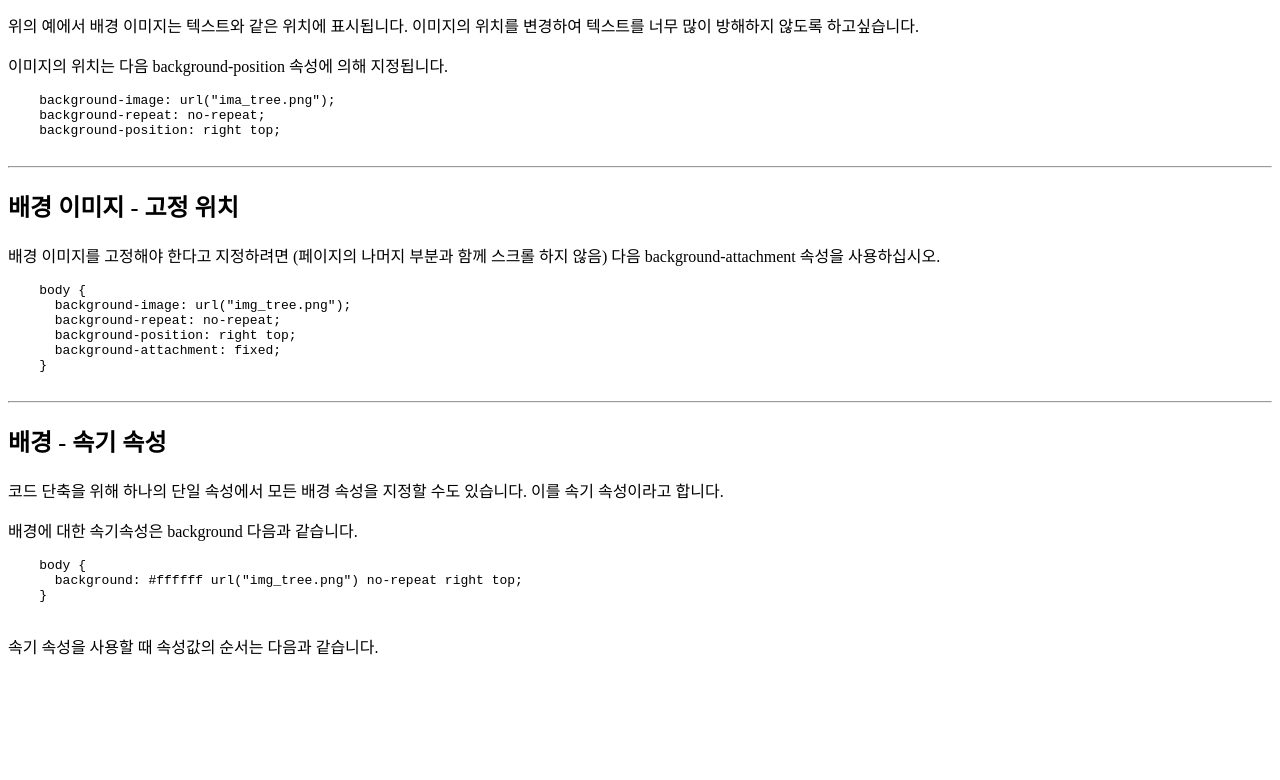
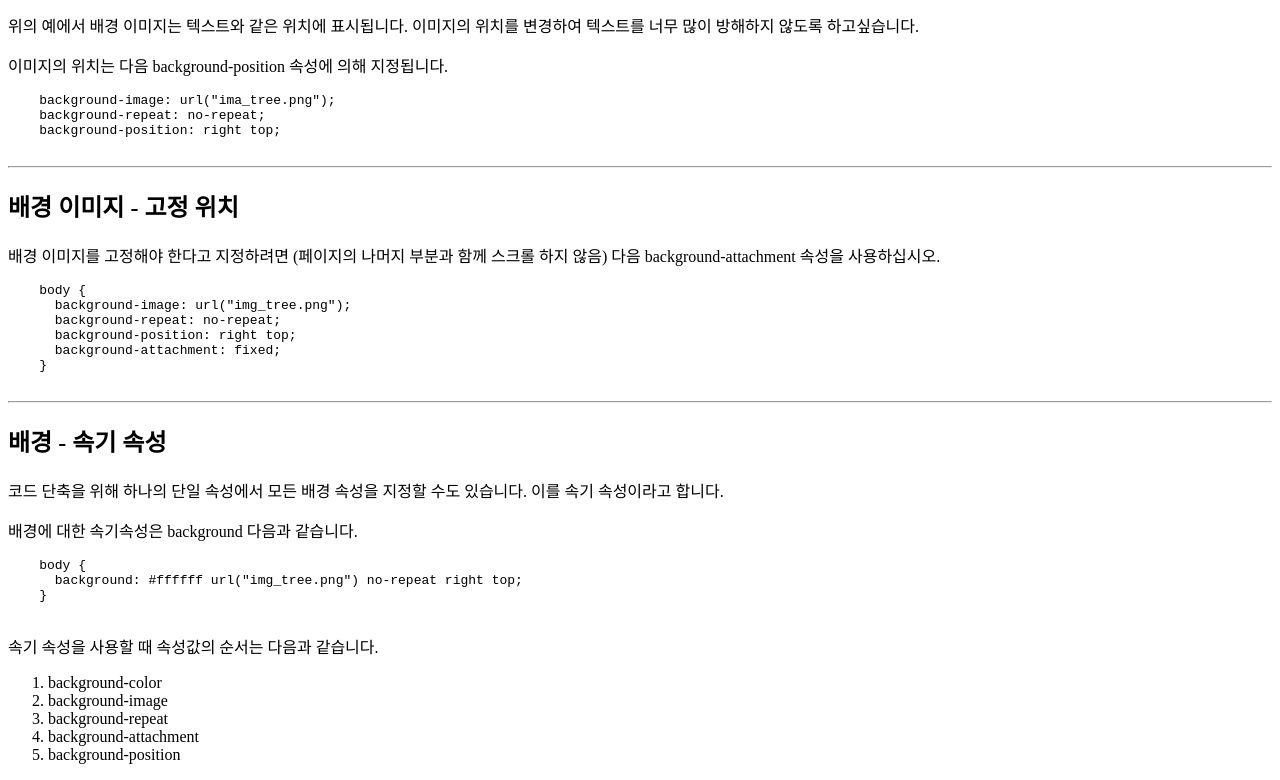
Before and after one commit to developer-do/w3schools_css, a plain HTML site: page CSS Tutorial/6. CSS Backgrounds/index.html in a window 1280 px wide. Shown: the part 1355-2135 px from the top of the page. Before the commit the page ends 2029 px from the top, so only its background shows below. Drawn offline with Linux system fonts and the light colour scheme; files that its build step writes are made by us from their sources.

Commit message:
6. CSS Backgrounds

```diff
--- a/CSS Tutorial/6. CSS Backgrounds/index.html
+++ b/CSS Tutorial/6. CSS Backgrounds/index.html
@@ -94,5 +94,12 @@
   </pre>
 
   <p>속기 속성을 사용할 때 속성값의 순서는 다음과 같습니다.</p>
+  <ol>
+    <li>background-color</li>
+    <li>background-image</li>
+    <li>background-repeat</li>
+    <li>background-attachment</li>
+    <li>background-position</li>
+  </ol>
 </body>
 </html>
```
